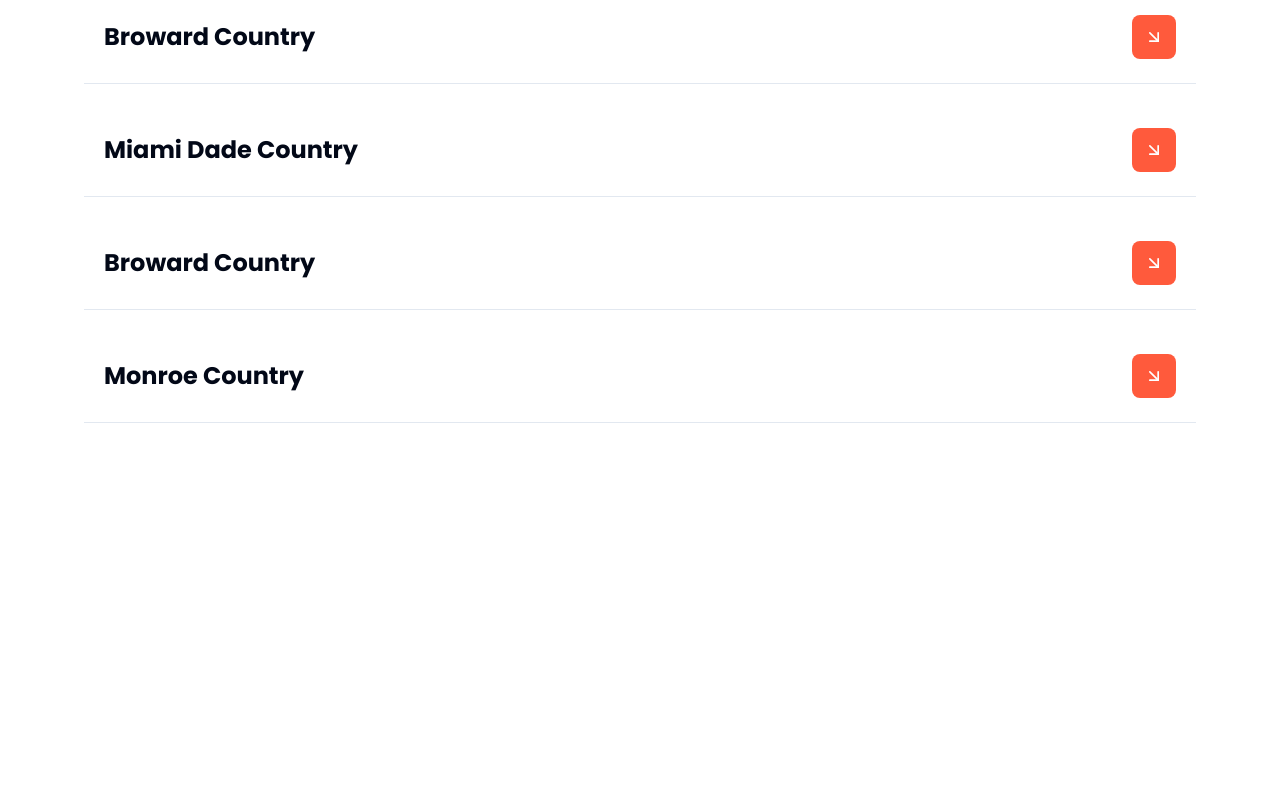
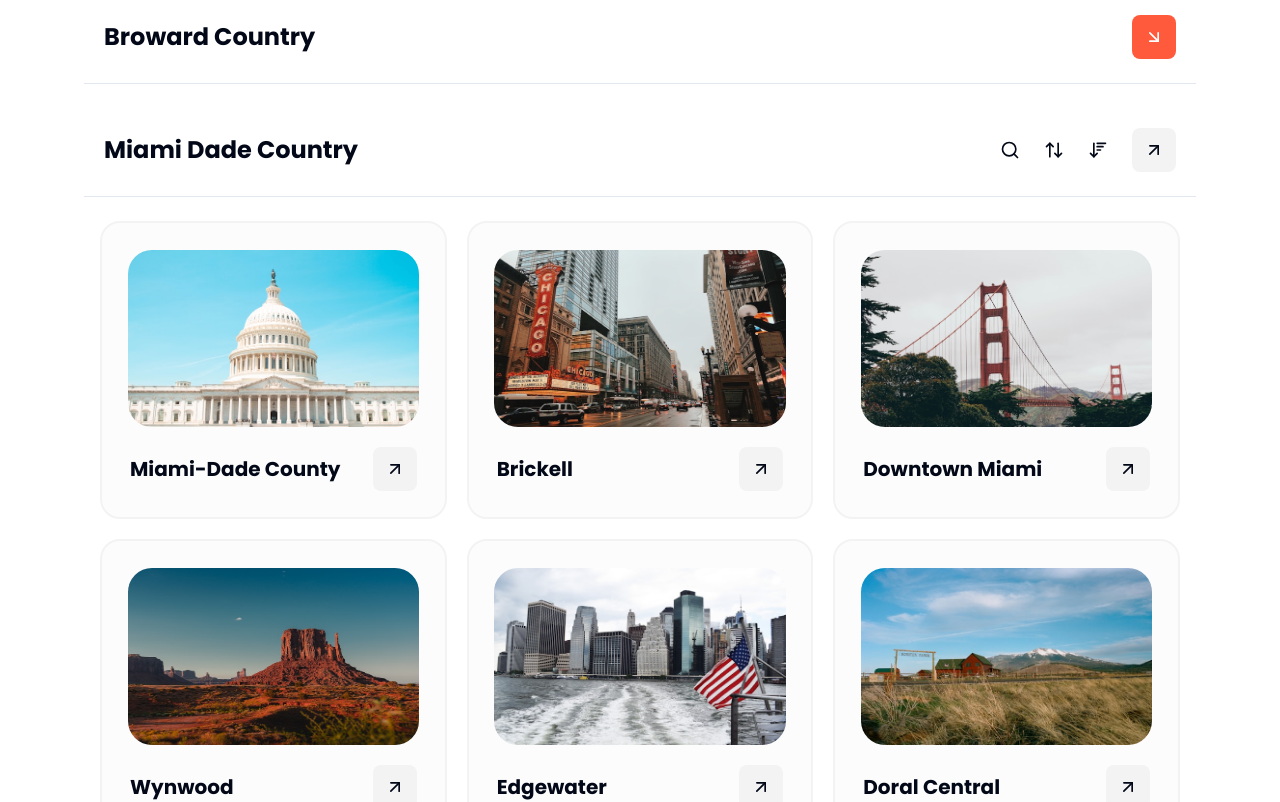
Before and after one commit to galibremo/task-typetech, a Next.js app: page / in a window 1280 px wide. Shown: the part 940-1742 px from the top of the page. Built offline with nearby package versions, Linux system fonts and the light colour scheme.

Commit message:
add color transition adn hover

```diff
--- a/src/app/page.tsx
+++ b/src/app/page.tsx
@@ -31,9 +31,12 @@ export default function page() {
           </div>
         </div>
       </section>
-      <section className="w-full mt-5 sm:mt-16 h-[3722px]">
+      <section className="w-full mt-5 sm:mt-16 h-[1722px]">
         <CountryHeading title={"Broward Country"} />
-        <CountryHeading title={"Miami Dade Country"} />
+        <CountryHeading
+          title={"Miami Dade Country"}
+          isInitiallyExpanded={true}
+        />
         <CountryHeading title={"Broward Country"} />
         <CountryHeading title={"Monroe Country"} />
       </section>
--- a/src/components/Card.tsx
+++ b/src/components/Card.tsx
@@ -15,7 +15,7 @@ const Card: React.FC<CardProps> = ({ countryItems }) => {
           countryItems.map((item) => (
             <div
               key={item.id}
-              className="w-full max-w-[350px] h-[298px] rounded-[20px] bg-[#F3F3F3]/30 flex flex-col items-center justify-center border-[2px] border-[#F3F3F3]"
+              className="w-full max-w-[350px] h-[298px] rounded-[20px] bg-[#F3F3F3]/30 flex flex-col items-center justify-center border-[2px] border-[#F3F3F3]  hover:text-[#FF5A3C] hover:bg-[#F3F3F3]/70 transition-colors delay-200"
             >
               <Image
                 src={item.link}
--- a/src/components/CountryHeading.tsx
+++ b/src/components/CountryHeading.tsx
@@ -18,8 +18,14 @@ export interface CountryItem {
   link: string;
 }
 
-const CountryHeading = ({ title }: { title: string }) => {
-  const [activeAcordeon, setActiveAcordeon] = useState(false);
+const CountryHeading = ({
+  title,
+  isInitiallyExpanded = false,
+}: {
+  title: string;
+  isInitiallyExpanded?: boolean;
+}) => {
+  const [activeAcordeon, setActiveAcordeon] = useState(isInitiallyExpanded);
 
   const accordionVariants = {
     initial: {
```
